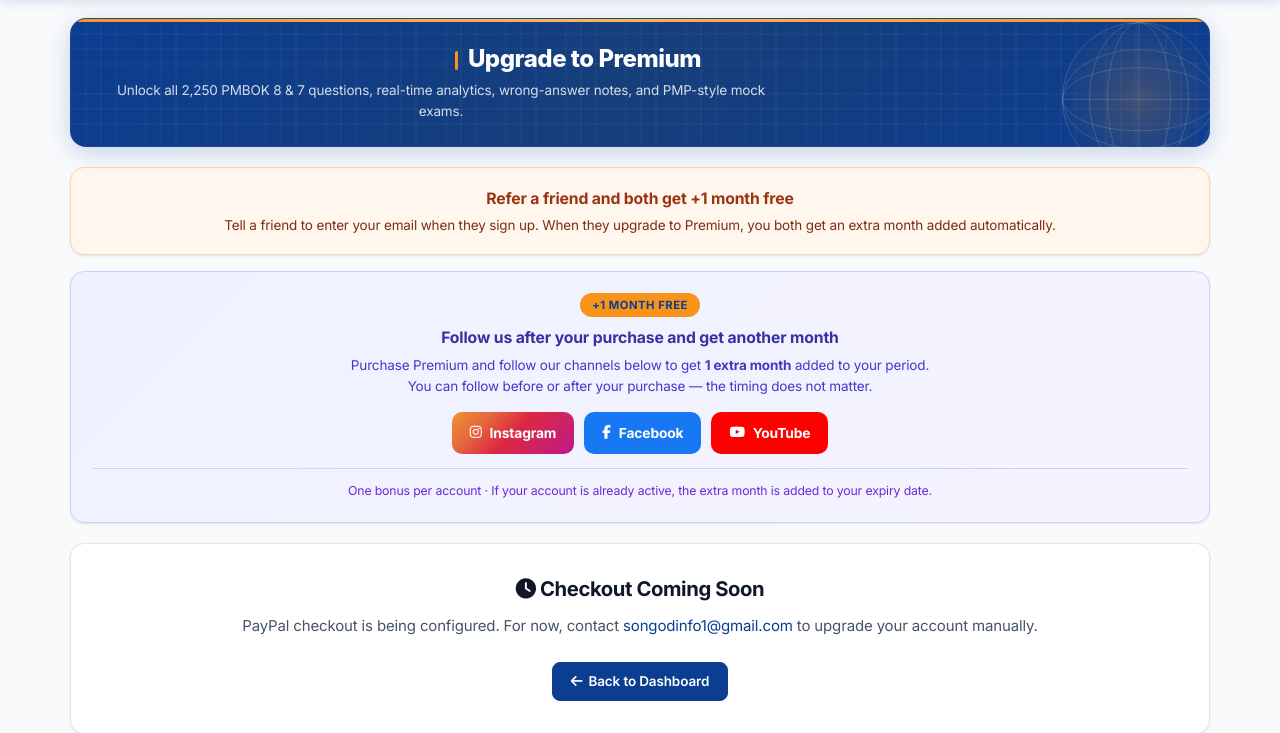
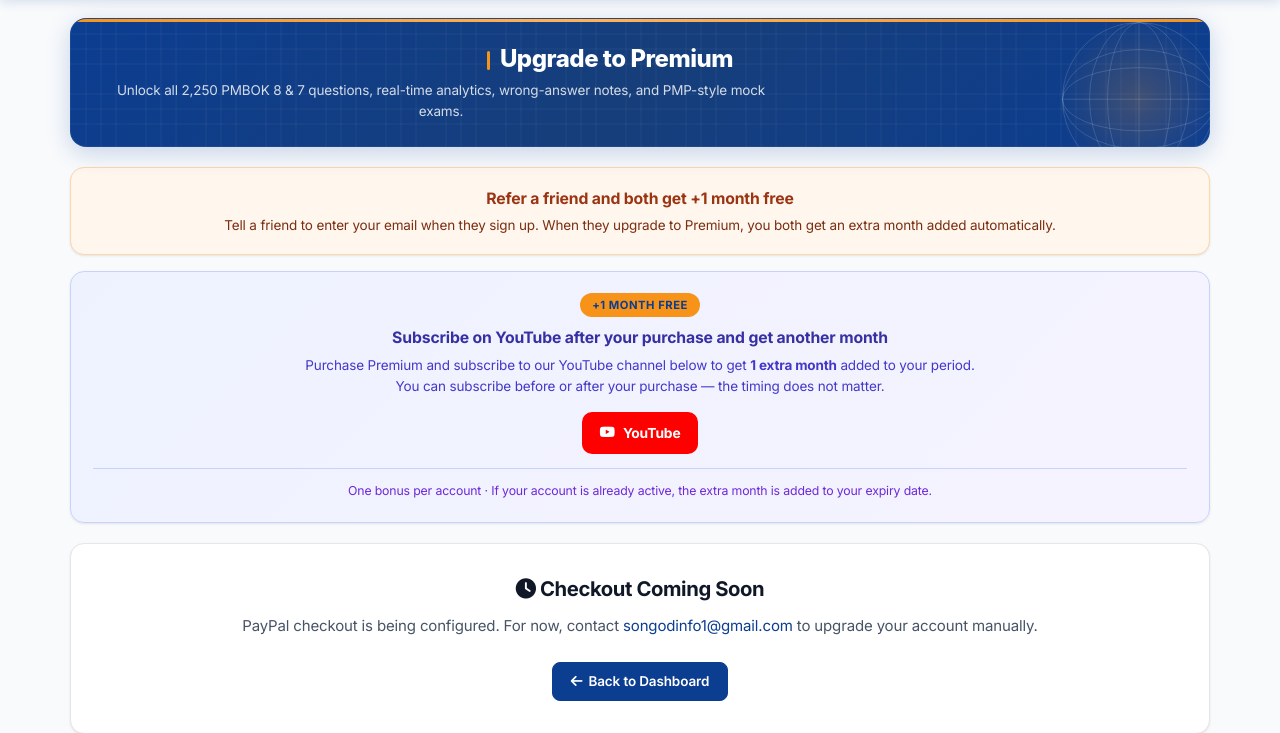
Before and after one commit to prolab-PMP/pmp-quiz-en, a Flask app: page /upgrade in a window 1280 px wide. Shown: the part 60-793 px from the top of the page. Run offline with Flask 3, Linux system fonts and the light colour scheme; a user stored in the database is signed in; data comes from the database, SQL or seed files in the repository; some libraries are stand-ins or nearby versions; some web fonts are replaced.

Commit message:
feat(social): keep YouTube only, drop Instagram/Facebook links across dashboard, upgrade and status pages

```diff
--- a/static/css/style.css
+++ b/static/css/style.css
@@ -1904,9 +1904,9 @@ body.dark .navbar-nav select {
     box-shadow: 0 5px 14px rgba(0,0,0,0.28) !important;
 }
 /* keep the title clear of the icons */
-.hero h1 { padding-right: 124px; }
+.hero h1 { padding-right: 60px; }
 @media (max-width: 640px) {
     .hero-social { top: 12px !important; right: 12px !important; gap: 6px !important; }
     .hero-social a { width: 28px !important; height: 28px !important; font-size: 15px !important; }
-    .hero h1 { padding-right: 104px; }
-}
+    .hero h1 { padding-right: 52px; }
+}
--- a/templates/upgrade.html
+++ b/templates/upgrade.html
@@ -16,30 +16,22 @@
     </div>
 </div>
 
-<!-- Social follow bonus: +1 month -->
+<!-- YouTube subscribe bonus: +1 month -->
 <div class="card" style="padding:20px 22px; margin:0 0 20px; background:linear-gradient(135deg,#eef2ff 0%,#f5f3ff 100%); border:1px solid #c7d2fe;">
     <div style="text-align:center; margin-bottom:14px;">
         <div style="display:inline-block; background:var(--pmi-gold,#F79319); color:#0B3D91; font-weight:800; font-size:0.75rem; letter-spacing:0.5px; padding:3px 12px; border-radius:999px; margin-bottom:8px;">
             +1 MONTH FREE
         </div>
         <div style="font-size:1.05rem; font-weight:700; color:#3730a3; margin-bottom:4px;">
-            Follow us after your purchase and get another month
+            Subscribe on YouTube after your purchase and get another month
         </div>
         <div style="font-size:0.9rem; color:#4338ca; line-height:1.6;">
-            Purchase Premium and follow our channels below to get <strong>1 extra month</strong> added to your period.<br>
-            You can follow before or after your purchase — the timing does not matter.
+            Purchase Premium and subscribe to our YouTube channel below to get <strong>1 extra month</strong> added to your period.<br>
+            You can subscribe before or after your purchase — the timing does not matter.
         </div>
     </div>
 
     <div style="display:flex; flex-wrap:wrap; gap:10px; justify-content:center; margin-bottom:14px;">
-        <a href="https://www.instagram.com/pmpwayexam/" target="_blank" rel="noopener"
-           style="display:inline-flex; align-items:center; gap:8px; padding:10px 18px; border-radius:10px; text-decoration:none; font-weight:700; font-size:0.92rem; color:#fff; background:linear-gradient(135deg,#f09433,#e6683c 25%,#dc2743 50%,#cc2366 75%,#bc1888);">
-            <i class="fab fa-instagram"></i> Instagram
-        </a>
-        <a href="https://www.facebook.com/share/1JN1oL5sxU/" target="_blank" rel="noopener"
-           style="display:inline-flex; align-items:center; gap:8px; padding:10px 18px; border-radius:10px; text-decoration:none; font-weight:700; font-size:0.92rem; color:#fff; background:#1877F2;">
-            <i class="fab fa-facebook-f"></i> Facebook
-        </a>
         <a href="https://www.youtube.com/@pmpquiz" target="_blank" rel="noopener"
            style="display:inline-flex; align-items:center; gap:8px; padding:10px 18px; border-radius:10px; text-decoration:none; font-weight:700; font-size:0.92rem; color:#fff; background:#FF0000;">
             <i class="fab fa-youtube"></i> YouTube
```
Also changed, not shown: templates/dashboard.html (+1 -9 lines).
